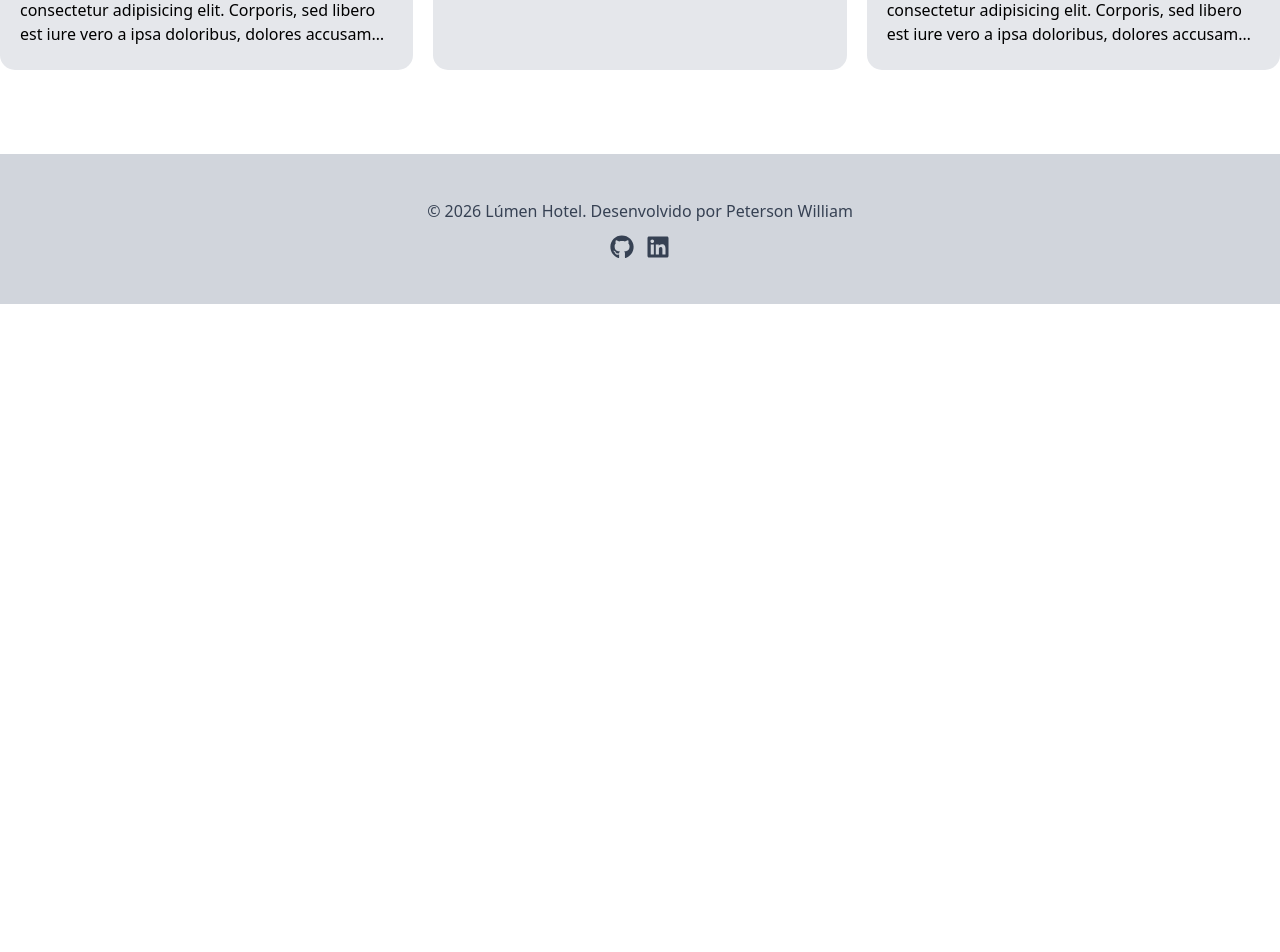
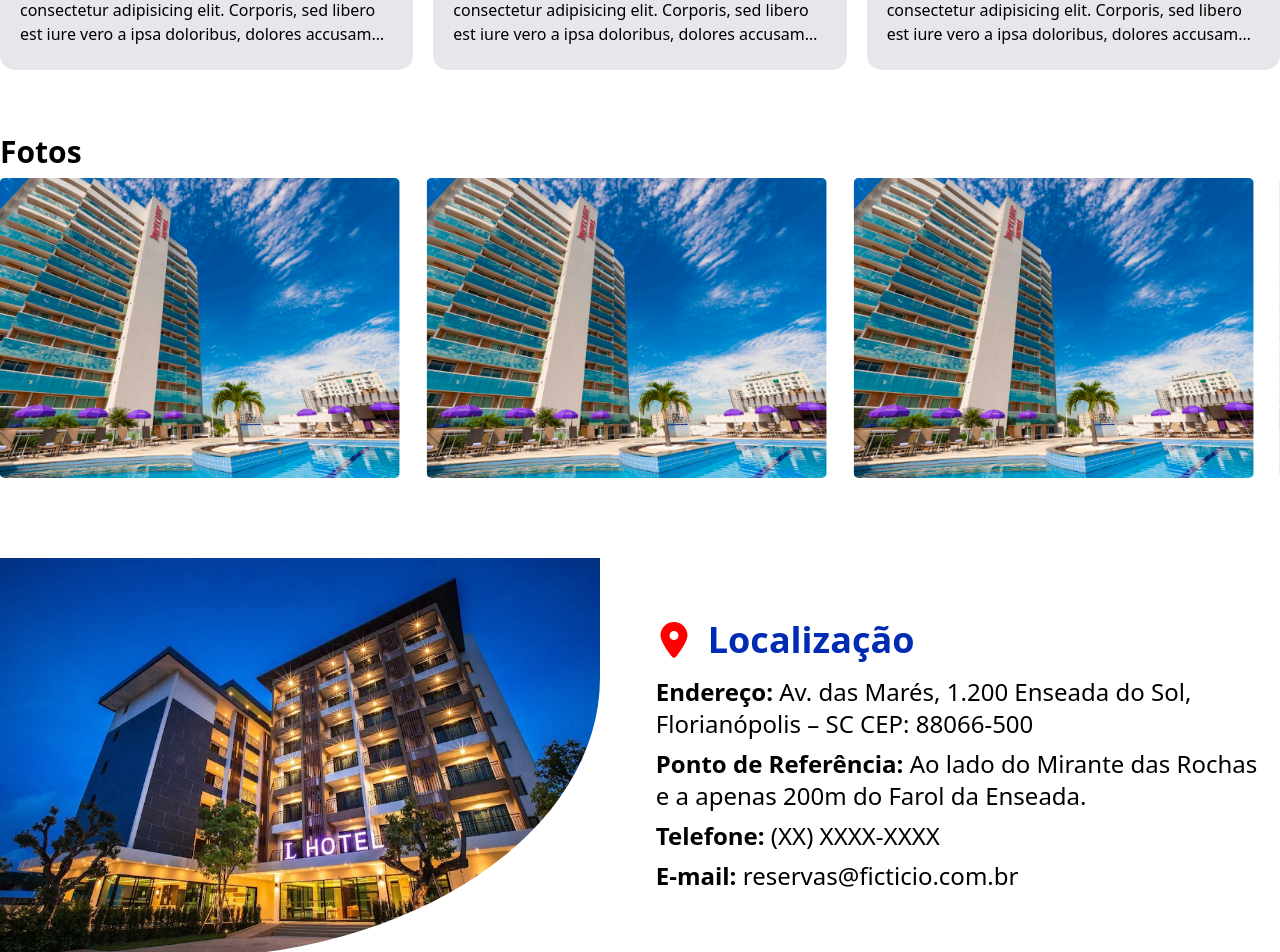
Before and after one commit to petersonwsf/hotel_frontend, a Next.js app: page / in a window 1280 px wide. Shown: the part 1740-2692 px from the top of the page. Before the commit the page ends 2044 px from the top, so only its background shows below. Built offline with nearby package versions, Linux system fonts and the light colour scheme.

Commit message:
feat: feito sessões de galeria e localização

```diff
--- a/app/page.tsx
+++ b/app/page.tsx
@@ -1,4 +1,6 @@
 import FeaturedRooms from "@/components/home/FeaturedRooms";
+import Gallery from "@/components/home/Gallery";
+import Location from "@/components/home/Location";
 import Offer from "@/components/home/Offer";
 import Reviews from "@/components/home/Reviews";
 import ImageSlider from "@/components/ui/ImageSlider/ImageSlider";
@@ -13,6 +15,8 @@ export default function Home() {
           <FeaturedRooms />
           <Offer />
           <Reviews />
+          <Gallery />
+          <Location />
         </div>
     </>
   );
--- /dev/null
+++ b/components/home/Gallery.tsx
@@ -0,0 +1,29 @@
+"use client";
+import Image from "next/image";
+import { Autoplay, FreeMode } from "swiper/modules";
+import { Swiper, SwiperSlide } from "swiper/react";
+
+export default function Gallery() {
+    return (
+        <section id="gallery" className="my-[4rem]" aria-label="Galeria de fotos">
+            <h3 className="text-3xl font-semibold font-sans">Fotos</h3>
+            <div className="my-2">
+                <Swiper
+                modules={[Autoplay, FreeMode]}
+                slidesPerView={3}
+                speed={2000}
+                loop
+                autoplay={{delay: 0}}
+                >
+                    {Array.from({ length: 20 }).map((_, index) => (
+                        <SwiperSlide key={index}>
+                            <div className="w-[400px] h-[300px] rounded-[5px] overflow-hidden">
+                                <Image width={400} height={300} src="/images/hotel_model_3.jpg" alt="Image" />
+                            </div>
+                        </SwiperSlide>
+                    ))}
+                </Swiper>
+            </div>
+        </section>
+    )
+}
--- /dev/null
+++ b/components/home/Location.tsx
@@ -0,0 +1,26 @@
+import Image from "next/image";
+import { FaLocationDot } from "react-icons/fa6";
+
+export default function Location() {
+    return (
+        <section id="location" className="my-[5rem]" aria-label="Localização">
+            <div className="flex h-[400px] gap-3">
+                <div className="w-full overflow-hidden ">
+                    <Image
+                    src="/images/hotel_model_4.webp"
+                    className="object-cover rounded-br-[70%]"
+                    width={600}
+                    height={600}
+                    alt="Imagem localização"/>
+                </div>
+                <div className="w-full p-5 flex flex-col justify-center">
+                    <h4 className="text-4xl text-[#002BB3] font-semibold flex justify-start gap-4 items-center mb-3"> <FaLocationDot style={{color: 'red'}} /> Localização</h4>
+                    <p className="text-2xl my-1 text-light"><span className="font-semibold">Endereço:</span> Av. das Marés, 1.200 Enseada do Sol, Florianópolis – SC CEP: 88066-500</p>
+                    <p className="text-2xl my-1 text-light"><span className="font-semibold">Ponto de Referência:</span> Ao lado do Mirante das Rochas e a apenas 200m do Farol da Enseada.</p>
+                    <p className="text-2xl my-1 text-light"><span className="font-semibold">Telefone:</span> (XX) XXXX-XXXX</p>
+                    <p className="text-2xl my-1 text-light"><span className="font-semibold">E-mail:</span> reservas@ficticio.com.br</p>
+                </div>
+            </div>
+        </section>
+    )
+}
--- a/components/home/Offer.tsx
+++ b/components/home/Offer.tsx
@@ -3,7 +3,7 @@ import Image from "next/image"
 export default function Offer() {
     return (
         <section id="offer" className="my-[4rem]" aria-label="Oferecimento Hotel">
-             <h3 className="text-3xl font-semibold font-sans">Lúmen Hotel oferece</h3>
+            <h3 className="text-3xl font-semibold font-sans">Lúmen Hotel oferece</h3>
             <div className="flex flex-col my-5">
                 <div className="flex justify-around my-2">
                     <div className="w-[300px] h-[200px] relative hover:scale-[0.95] duration-[.3s]">
--- a/components/home/Reviews.tsx
+++ b/components/home/Reviews.tsx
@@ -9,7 +9,7 @@ import 'swiper/css/free-mode';
 export default function Reviews() {
     return (
         <section id="" className="my-[4rem]" aria-label="Avaliações do hotel">
-            <div className="my-5">
+            <div className="my-5 pointer-events-none">
                 <Swiper
                     modules={[Autoplay, FreeMode]}
                     slidesPerView={3}
@@ -27,7 +27,7 @@ export default function Reviews() {
                 >
                     {Array.from({ length: 10 }).map((_, index) => (
                         <SwiperSlide key={index}>
-                            <Review count={index}/>
+                            <Review />
                         </SwiperSlide>
                     ))}
                 </Swiper>
--- a/components/ui/Review.tsx
+++ b/components/ui/Review.tsx
@@ -1,7 +1,7 @@
 import Image from "next/image";
 import { FaStar } from "react-icons/fa";
 
-export default function Review({count}) {
+export default function Review() {
     return (
         <div className="bg-gray-200 h-[300px] rounded-[15px] p-5 font-light">
             <div className="flex gap-5">
@@ -22,16 +22,8 @@ export default function Review({count}) {
             </div>
             <div className="overflow-hidden">
                 <p className="line-clamp-8">
-                    {(count % 2 == 0) ? (
-                        <>
-                            Lorem ipsum dolor sit amet consectetur adipisicing elit. Maiores, quidem. Libero officia blanditiis nam quisquam delectus assumenda tempora, nostrum distinctio minima cum incidunt labore est magni, dolorem dolores pariatur sapiente.
+                    Lorem ipsum dolor sit amet consectetur adipisicing elit. Maiores, quidem. Libero officia blanditiis nam quisquam delectus assumenda tempora, nostrum distinctio minima cum incidunt labore est magni, dolorem dolores pariatur sapiente.
                     Lorem ipsum dolor sit amet consectetur adipisicing elit. Corporis, sed libero est iure vero a ipsa doloribus, dolores accusamus ad laudantium, eum dolor officia eius voluptatibus earum! Error, cum nam.
-                        </>
-                    ) : (
-                        <>
-                        Lorem ipsum dolor sit amet consectetur adipisicing elit. Dicta ipsa tenetur facere delectus impedit id reiciendis soluta magnam, odio dolorem perferendis veritatis quia eos nulla aliquam iusto. Illum, animi debitis.
-                        </>
-                    )}
                 </p>
             </div>
         </div>
```
Also changed, not shown: public/images/hotel_model_4.webp (added).
